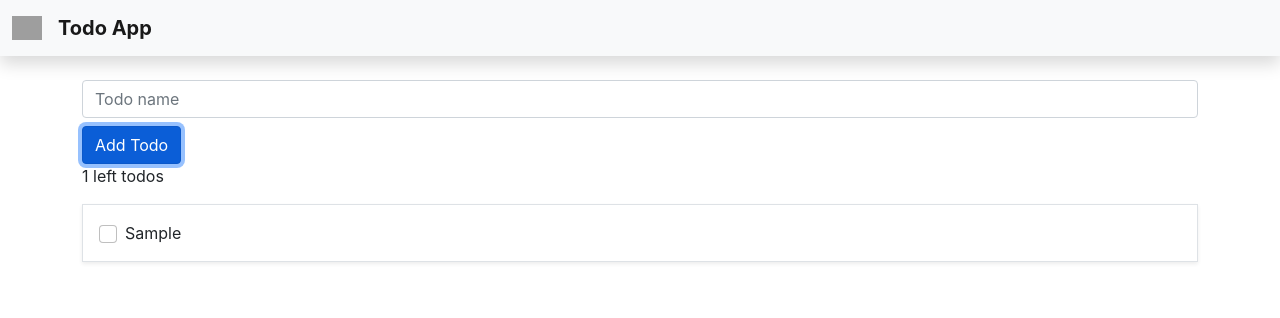
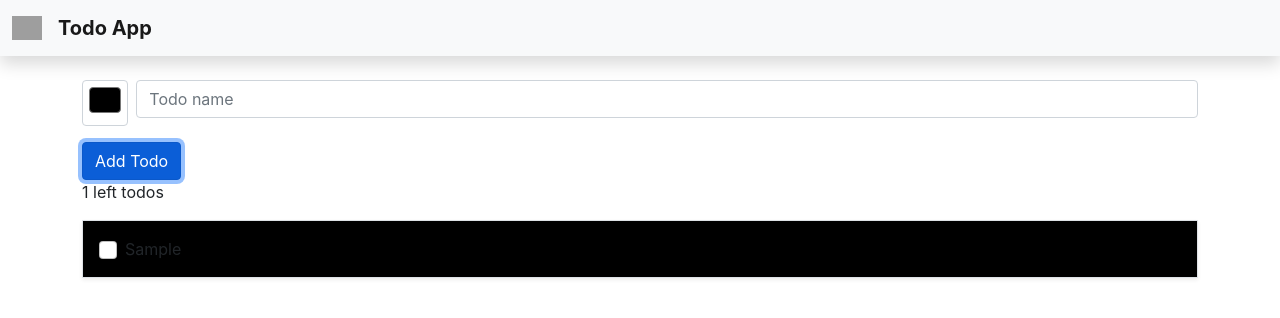
Before and after one commit to riddhesh-mahajan/todo-react-app, a React (Create React App) app: page / in a window 1280 px wide. Both pictures are taken after typing "Sample" into the empty fields and a click on the button "Add Todo". Shown: the top 318 px of the page. Built offline with nearby package versions, Linux system fonts and the light colour scheme; grey boxes are pictures that could not be loaded.

Commit message:
feat: add todo color

```diff
--- a/package.json
+++ b/package.json
@@ -7,6 +7,7 @@
     "@testing-library/react": "^11.1.0",
     "@testing-library/user-event": "^12.1.10",
     "react": "^17.0.2",
+    "react-color": "^2.19.3",
     "react-dom": "^17.0.2",
     "react-scripts": "4.0.3",
     "uuid": "^8.3.2",
--- a/src/App.js
+++ b/src/App.js
@@ -9,6 +9,7 @@ const LOCAL_STORAGE_KEY = 'todoapp.todos'
 function App() {
   const [todos, setTodos] = useState([])
   const todoNameRef = useRef()
+  const todoColorRef = useRef()
 
   useEffect(()=>{
     const localStorageTodos = JSON.parse(localStorage.getItem(LOCAL_STORAGE_KEY))
@@ -23,11 +24,11 @@ function App() {
 
   function addTodo(){
     const name = todoNameRef.current.value;
-    if(name == null) return
+    const color = todoColorRef.current.value;
+    if(name == '') return
 
     setTodos(prevTodos=>{
-      console.log(prevTodos)
-      return [{'id': prevTodos.length, 'name': name, 'completed': false}, ...prevTodos]
+      return [{'id': prevTodos.length, 'name': name, 'color': color, 'completed': false}, ...prevTodos]
     })
 
     todoNameRef.current.value = ''
@@ -45,8 +46,13 @@ function App() {
     <Navbar/>
 
     <div className="container mt-4">
-        <input ref={todoNameRef} placeholder="Todo name" type="text" className="form-control mb-2" />
-        <button onClick={addTodo} className="btn btn-primary">Add Todo</button>
+        <div className="d-flex mb-3">
+          <input ref={todoColorRef} type="color" className="form-control form-control-color me-2" title="Choose Todo color" />
+          <input ref={todoNameRef} placeholder="Todo name" type="text" className="form-control mb-2" />
+        </div>
+
+        <button onClick={addTodo} className="btn btn-primary me-2">Add Todo</button>
+
         <p>{todos.filter(todo=> !todo.completed).length} left todos</p>
 
         <TodoList todos={todos} toggleTodo={toggleTodo}/>
--- a/src/Navbar.js
+++ b/src/Navbar.js
@@ -3,10 +3,10 @@ import React from 'react'
 export default function Navbar() {
     return (
         <>
-            <nav class="navbar navbar-light shadow bg-light">
-                <div class="container-fluid">
-                    <a class="navbar-brand" href="#">
-                    <img src="https://img.icons8.com/fluency/50/000000/todo-list.png" alt="" width="30" height="24" class="d-inline-block align-text-top me-3" />
+            <nav className="navbar navbar-light shadow bg-light">
+                <div className="container-fluid">
+                    <a className="navbar-brand" href="#">
+                    <img src="https://img.icons8.com/fluency/50/000000/todo-list.png" alt="" width="30" height="24" className="d-inline-block align-text-top me-3" />
                     <span className="fw-bold">Todo App</span>
                     </a>
                 </div>
--- a/src/Todo.js
+++ b/src/Todo.js
@@ -7,7 +7,7 @@ export default function Todo({todo, toggleTodo}) {
 
     return (
         <>
-        <div class="p-3 shadow-sm border mb-2">
+        <div className="p-3 shadow-sm border mb-2" style={{backgroundColor: todo.color}}>
             <input className="form-check-input p-2 me-2" type="checkbox" checked={todo.completed} onChange={handleTodoClick} />
             <label className="form-check-label">{todo.name}</label>
         </div>
--- a/src/TodoList.js
+++ b/src/TodoList.js
@@ -1,4 +1,4 @@
-import React , {useState, useRef, useEffect} from 'react'
+import React from 'react'
 import Todo from './Todo';
 import { v4 as uuidv4 } from 'uuid';
 
```
Also changed, not shown: 2 other files (tests, documents, lock files or other folders).
